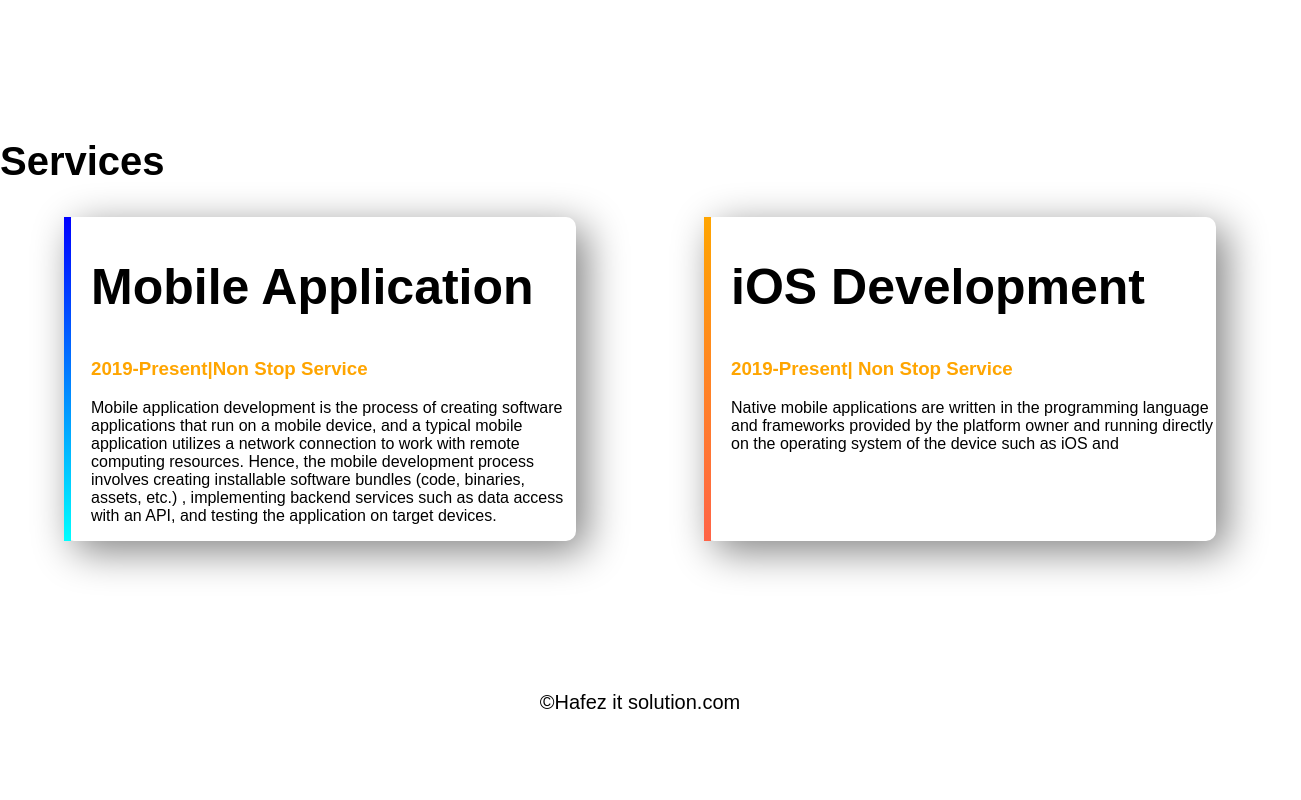
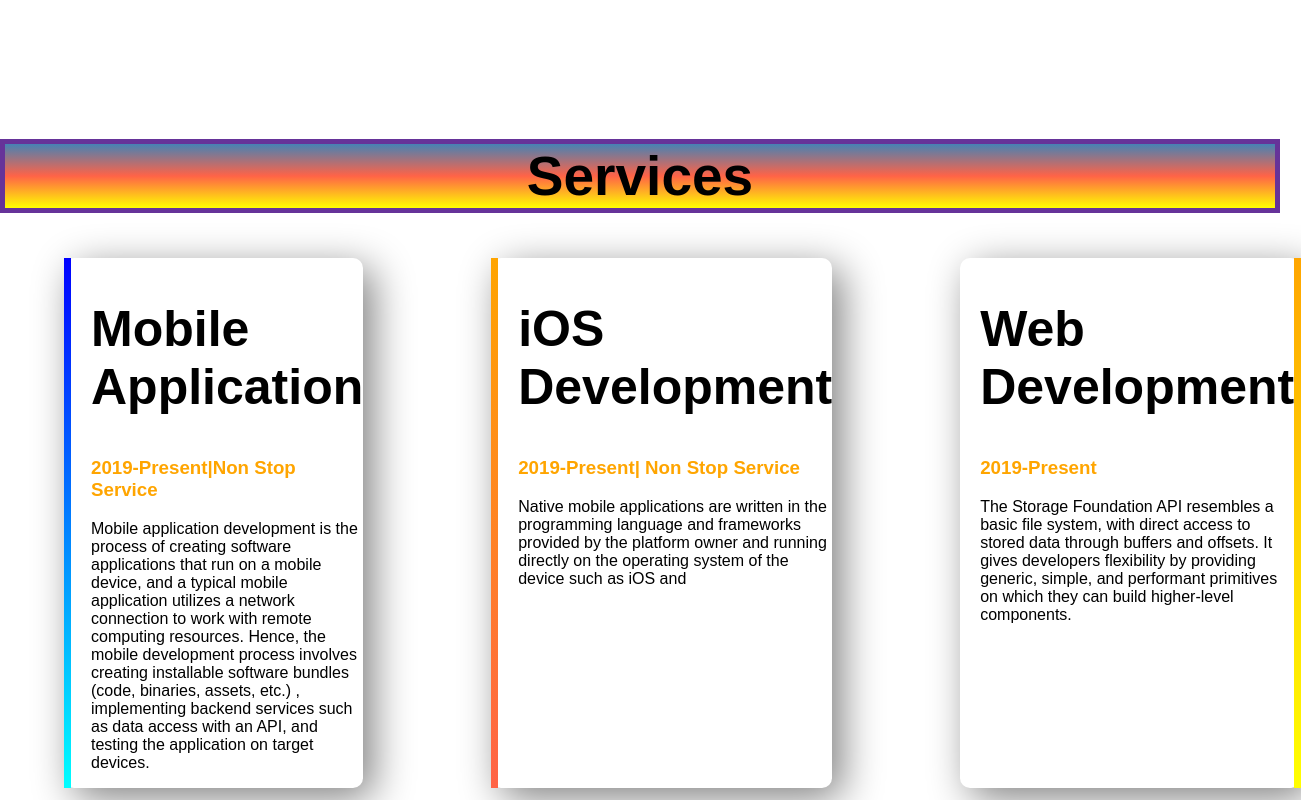
Before and after one commit to Mizanur99/mizan-portfolio, a plain HTML site: page index.html in a window 1280 px wide. Shown: the part 1000-1800 px from the top of the page, 1301 px wide, since content can reach past the window. Before the commit the page ends 1734 px from the top, so only its background shows below. Drawn offline with Linux system fonts and the light colour scheme; a web font is replaced by a local one.

```diff
--- a/index.html
+++ b/index.html
@@ -36,7 +36,7 @@
 
     </section>
     <section class="service-area">
-        <h2>Services</h2>
+        <h2 class="service">Services</h2>
         <div class="flexible-container">
             <div id="mob-app-development" class="service-item">
             <h1>Mobile Application</h1>
@@ -48,6 +48,11 @@
             <h3><span class="orange-color">2019-Present| Non Stop Service</span></h3>
             <p>Native mobile applications are written in the programming language and frameworks provided by the platform owner and running directly on the operating system of the device such as iOS and</p>
         </div>
+        <div id="web-dev" class="service-item">
+            <h1>Web Development</h1>
+            <h3><span class="orange-color">2019-Present</span></h3>
+            <p>The Storage Foundation API resembles a basic file system, with direct access to stored data through buffers and offsets. It gives developers flexibility by providing generic, simple, and performant primitives on which they can build higher-level components.</p>
+        </div>
         </div>
     </section>
     <footer>
--- a/style.css
+++ b/style.css
@@ -35,11 +35,19 @@ h2{
     color: white;
     font-weight: 700;
     padding: 10px 40px;
+    margin-top: 10px;
 }
 .dream-big{
     background-image: url(images/dream-bg.png);
     background-repeat: no-repeat;
     background-position: right;
+}
+.service{
+    text-align: center;
+    font-size: 55px;
+    background-image: linear-gradient(steelblue,tomato,yellow);
+    border: 5px solid rebeccapurple;
+
 }
 .service-item{
     width: 40%;
@@ -63,3 +71,8 @@ footer p{
     text-align: center;
     font-size: 20px;
 }
+#web-dev{
+    border-right: 7px solid;
+    border-image: linear-gradient(orange,yellow);
+    border-image-slice: 1;
+}
```
